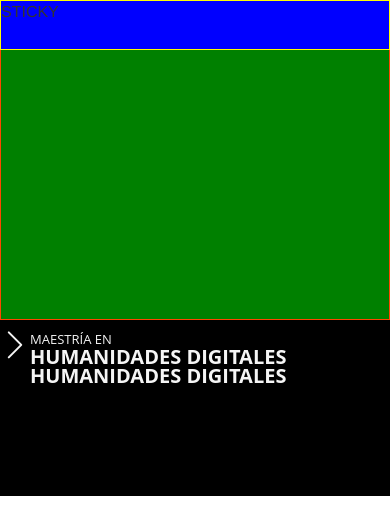
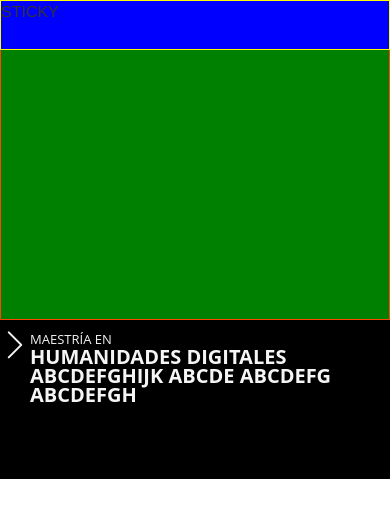
Before and after one commit to juansb827/Programas-UI, a plain HTML site: page public-html/index.html in a window 390 px wide. Shown: the top 529 px of the page. Drawn offline with nearby package versions, Linux system fonts and the light colour scheme; files whose address does not match are found by name.

Commit message:
Ajuste altura header segun cantidad texto

```diff
--- a/public-html/index.html
+++ b/public-html/index.html
@@ -50,7 +50,7 @@
         <div class="content-wrapper">
           <div class="prof-title">
             <div class="prog-type">MAESTRÍA EN</div>
-            <b class="prog-name">HUMANIDADES DIGITALES HUMANIDADES DIGITALES</b>
+            <b class="prog-name">HUMANIDADES DIGITALES ABCDEFGHIJK ABCDE ABCDEFG ABCDEFGH</b>
           </div>
           <div class="prog-info">
             <p class="prog-description">
--- a/public-html/programa.js
+++ b/public-html/programa.js
@@ -1,6 +1,5 @@
-//http://leafo.net/sticky-kit/
 $(document).ready(function() {
-  console.log("ds");
+
   var elementPosition = 0; //Posición inicial del
   var maxHeight = 0;
   var minHeight = 0;
@@ -242,16 +241,24 @@ $(document).ready(function() {
     offsetHeader = stickyOffset;
     minHeight = parseInt(header.css("min-height").slice(0, -2));
     if (mode === "MOBILE") {
-      //En mobile ignora el CSS
+
+      minHeight =  $('.content-wrapper .prof-title').outerHeight() +
+    $('.prog-header .toggle-header-mobile').outerHeight();
+    header.css("min-height", minHeight + 'px');
+
       header.css("max-height", "calc(100vh - " + stickyOffset + "px)");
       programComponent.css("padding-top", "");
       navHeight = $(window).height() - stickyOffset;
       offsetNavbar = stickyOffset;
+
     } else {
       //DESKTOP
-      //Si la altura maxima del header (configurada en css) es mayor al alto
+     //La altura minima se ajusta a la cantidad de texto del titulo
+      minHeight =  $('.content-wrapper .prof-title').outerHeight() +
+    $('.prog-header .prog-data').outerHeight();
+     //Si la altura maxima del header (configurada en css) es mayor al alto
       //viewport, esta se reajusta
-
+    header.css("min-height", minHeight + 'px');
       header.css("max-height", "calc(100vh - " + stickyOffset + "px)");
       var calculatedMax = parseInt(header.css("max-height").slice(0, -2));
       header.css("max-height", "");
@@ -263,6 +270,9 @@ $(document).ready(function() {
       }
       navHeight = $(window).height() - minHeight - stickyOffset;
       offsetNavbar = stickyOffset + minHeight;
+
+
+
     }
 
     maxHeight = parseInt(header.css("max-height").slice(0, -2));
```
